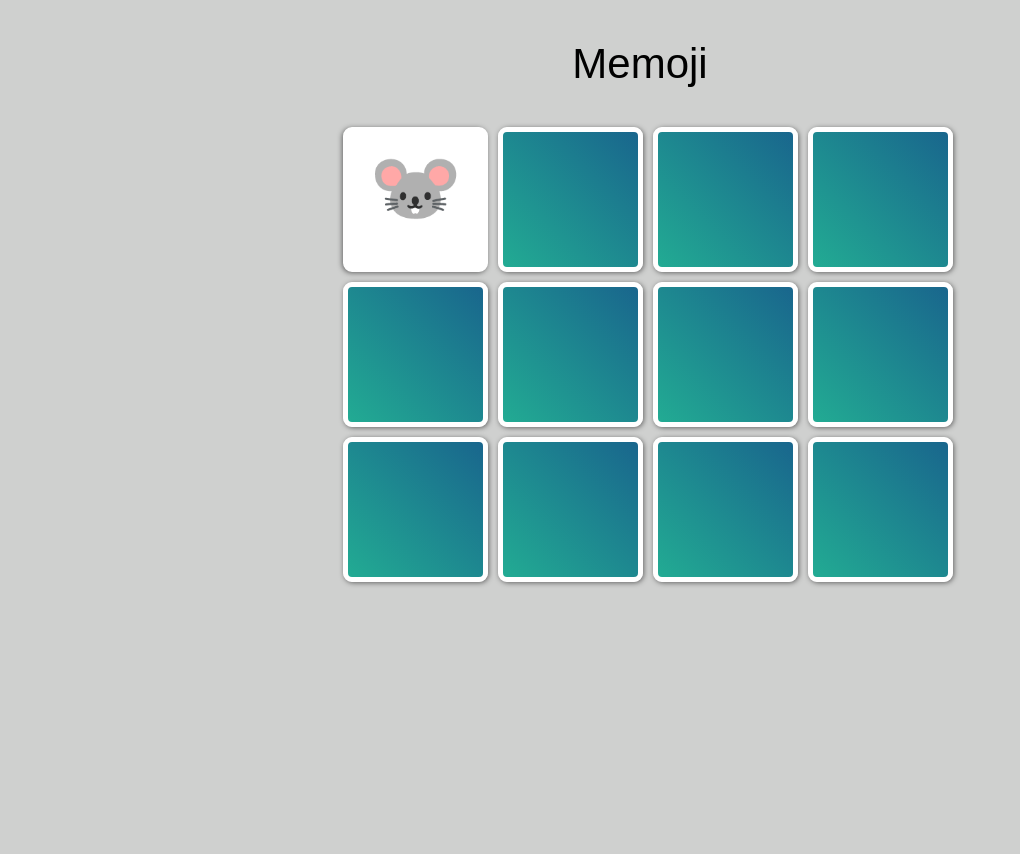
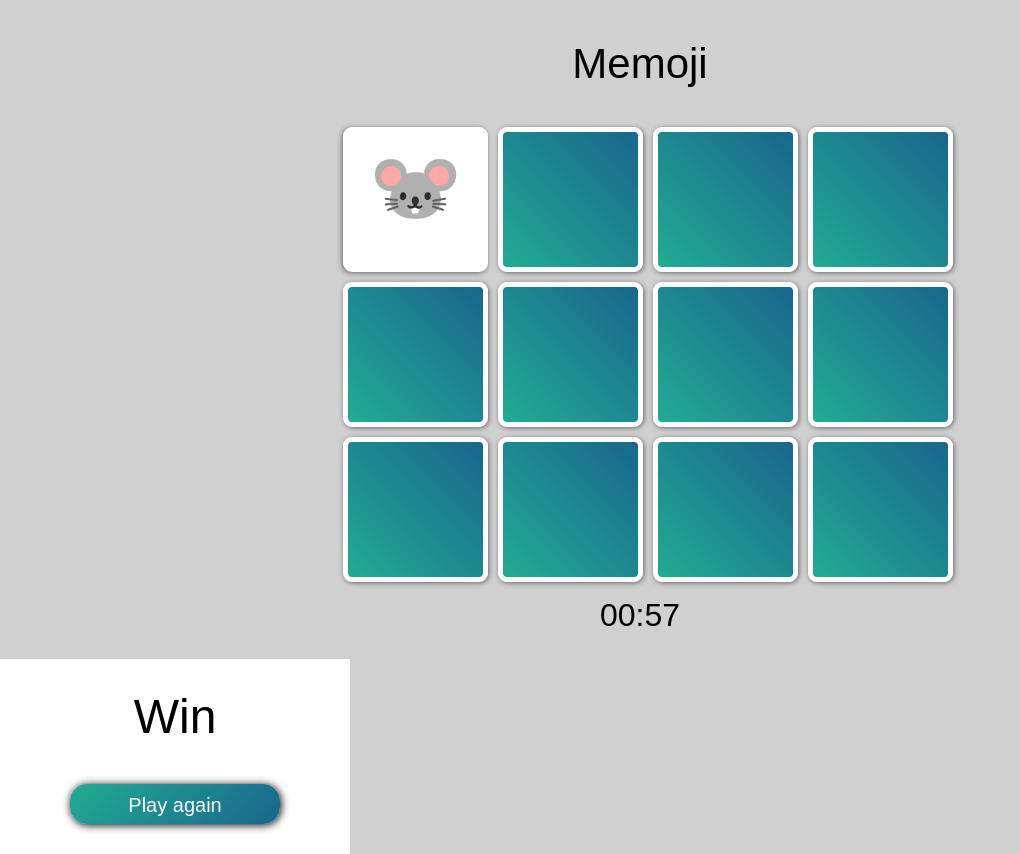
Before and after one commit to iov147259/memoji_game, a website built with Parcel: page memoji.html in a window 1280 px wide. Both pictures are taken after a click on the element 415 px from the left and 199 px from the top of the page. Shown: the whole page, without its empty margins (0-1020 px from the left). Before the commit the page ends 800 px from the top, so only its background shows below. Built offline with nearby package versions, Linux system fonts and the light colour scheme.

Commit message:
there is timer now

```diff
--- a/memoji.css
+++ b/memoji.css
@@ -67,6 +67,49 @@ body{
 .go_back_wrong{
   animation:reversrotatewrong linear 1s  forwards ;
 }
+.timer{
+  display: flex;
+  justify-content: center;
+  font-size: 32px;
+  margin: 30px auto;
+  height: 32px;
+  font-family: Arial;
+  line-height: 36px;
+}
+.alert{
+  position: absolute;
+  background-color: white;
+min-width: 350px;
+  display: flex;
+  flex-direction: column;
+}
+.text{
+  margin: 30px auto;
+  font-size: 48px;
+  justify-content: center;
+  font-family: Arial;
+
+}
+.button_text{
+  font-size: 20px;
+  margin: 10px 33px;
+  font-family: Arial;
+  color: white;
+}
+.play_again{
+  border: none;
+box-shadow: 1px 1px 8px;
+  outline: none;
+  border-radius: 17px;
+  background: linear-gradient(135deg,#22AB93,#19668D);
+  padding: 0;
+  width: 60%;
+  display: inline-block;
+  margin: 10px auto;
+  margin-bottom: 30px;
+  height: 40px;
+}
+
 @keyframes right_static {
   from{transform: rotateY(180deg);
     background:white}
--- a/memoji.html
+++ b/memoji.html
@@ -49,6 +49,19 @@
     <label for="img12" class="label "> 🐯 </label>
   </article>
 </section>
+  <section class="timer">
+    <article class="minutes">01:</article>
+    <article class="seconds">00</article>
+  </section>
+  <section class=" alert lose">
+    <artcle class="text">Lose</artcle>
+    <button class="play_again">
+      <div class="button_text">Try again</div></button>
+  </section>
+  <section class="alert win">
+    <artcle class="text">Win</artcle>
+    <button class="play_again"><div class="button_text">Play again</div></button>
+  </section>
 </main>
 <script src="memoji.js" >
 </script>
--- a/memoji.js
+++ b/memoji.js
@@ -50,11 +50,32 @@ function check(firstcard, secondcar) {
   }
 
 }
-
+let startimer=59;//объявляем начальный таймер
+let timer;
+function countdown(){
+if(startimer<10){
+  document.querySelector(".timer>.seconds").innerHTML="0"+startimer;
+}else {  document.querySelector(".timer>.seconds").innerHTML=startimer;}
+  document.querySelector(".timer>.minutes").innerHTML="00:"
+  if(startimer<1){
+    clearTimeout(timer);
+  }else{
+    timer=setTimeout(countdown,1000);
+  }
+  startimer--;
+}
 
 let cards = Array.from(document.getElementsByClassName("card"));
 cards.forEach(function (item) {
   item.addEventListener("click", function (event) {
+
+    let first=document.querySelectorAll(".first");
+    if(first.length===0)//проверка что активный элемент превый
+    {
+      countdown();
+    }//тут запускается таймер
+    item.classList.add("first");
+
     item.classList.remove("go_back_wrong");
     item.classList.remove("rotate_wrong");
     item.classList.remove("go_back");
```
